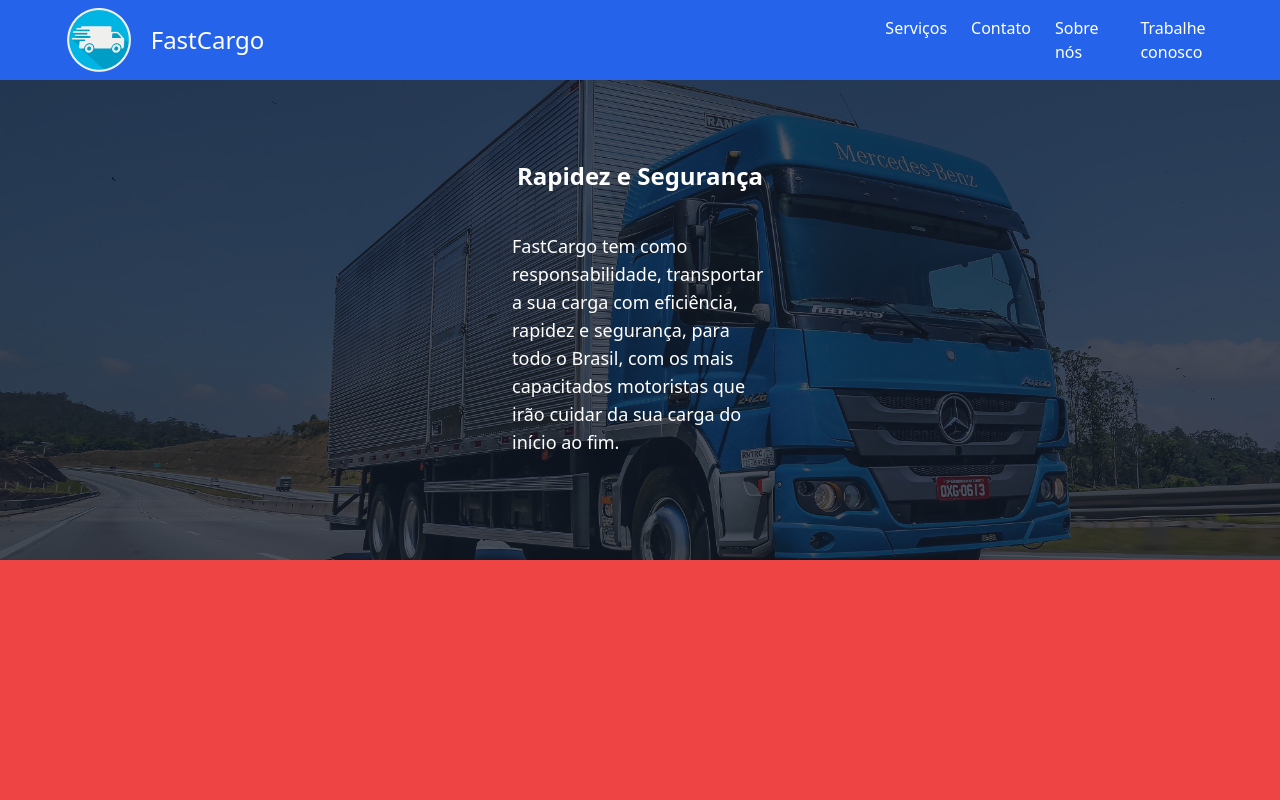
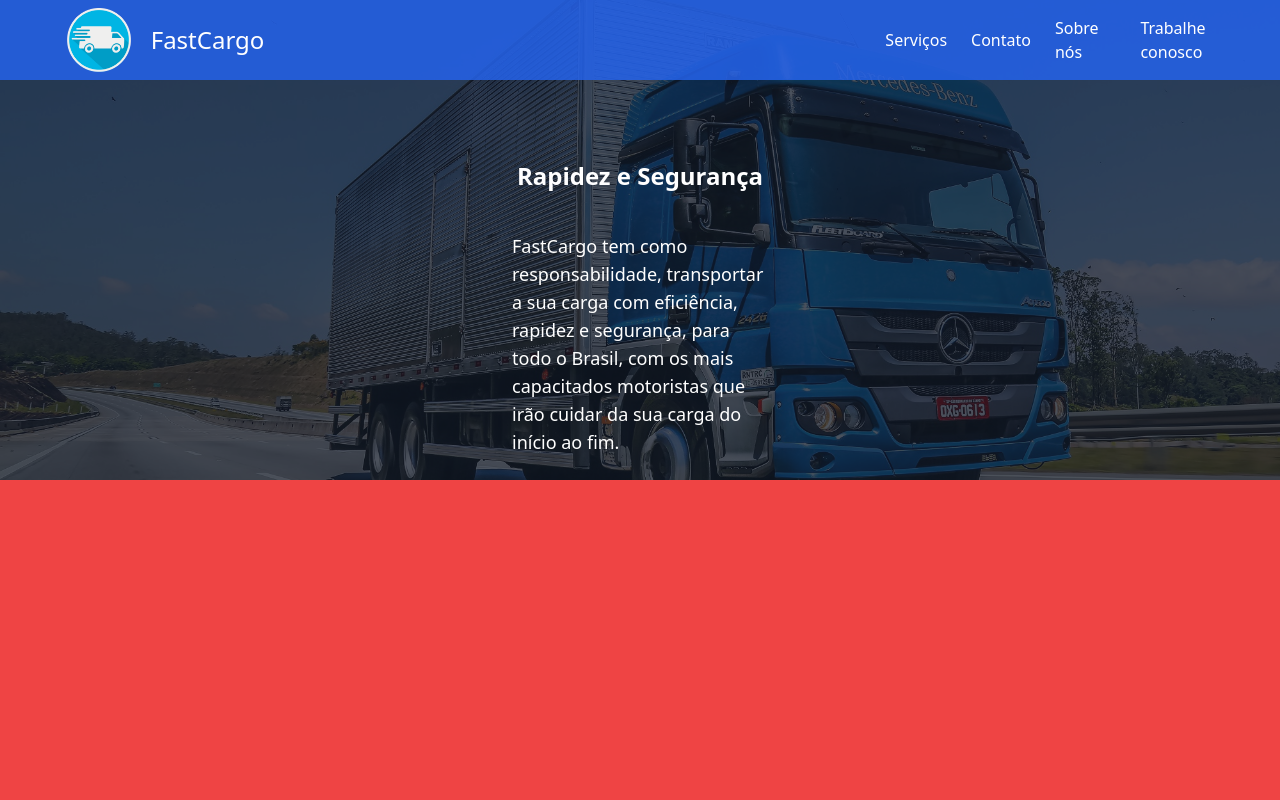
Before and after one commit to PedroGabriel17/portal_web_template, a plain HTML site: page index.html in a window 1280 px wide. Shown: the top 800 px of the page. Drawn offline with nearby package versions, Linux system fonts and the light colour scheme.

Commit message:
adição de opacidade no header e fixagem do mesmo na rolagem da página

```diff
--- a/index.html
+++ b/index.html
@@ -8,12 +8,12 @@
     <link rel="stylesheet" href="style.css">
     <title>Portal Corporativo</title>
 </head>
-<body>
+<body class="">
 
-    <div class="h-screen bg-green-300">
+    <div class="relative h-screen bg-green-300">
 
         <!-- cabeçalho -->
-        <div id="header" class="flex justify-between h-20 bg-blue-600">
+        <div id="header" class="fixed top-0 left-0 z-30 w-full flex justify-between h-20">
             <!-- logo -->
             <div class="flex justify-center h-full w-1/4">
                 <div class="flex pl-10 items-center w-5/6">
@@ -28,14 +28,16 @@
             <div class="flex items-center justify-center w-2/6 h-full">
                 <div class="px-5 w-full">
                     <ul class="flex justify-between w-full">
-                        <li class="menu_item px-3 py-1 rounded-2xl"> <a href="servicos.html">Serviços</a></li>
-                        <li class="menu_item px-3 py-1 rounded-2xl"> <a href="contato.html">Contato</a></li>
-                        <li class="menu_item px-3 py-1 rounded-2xl"> <a href="sobre_nos.html">Sobre nós</a></li>
-                        <li class="menu_item px-3 py-1 rounded-2xl"><a href="trab_conosco.html">Trabalhe conosco</a></li>
+                        <li class="flex justify-center items-center menu_item px-3 py-1 rounded-2xl"> <a href="servicos.html">Serviços</a></li>
+                        <li class="flex justify-center items-center menu_item px-3 py-1 rounded-2xl"> <a href="contato.html">Contato</a></li>
+                        <li class="flex justify-center items-center menu_item px-3 py-1 rounded-2xl"> <a href="sobre_nos.html">Sobre nós</a></li>
+                        <li class="flex justify-center items-center menu_item px-3 py-1 rounded-2xl"><a href="trab_conosco.html">Trabalhe conosco</a></li>
                     </ul>
                 </div>
             </div>
         </div>
+        <!-- background azul do header -->
+        <div id="bg-header" class="fixed top-0 left-0 w-full h-20 bg-blue-600 z-20"></div>
 
 
 
@@ -45,7 +47,7 @@
 
             </div>
 
-            <div class="w-full h-full z-10">
+            <div class="w-full h-full z-10 mt-20">
 
                 <div class="flex justify-center w-full mt-20">
                     <h1 class="text-2xl text-white font-bold">Rapidez e Segurança</h1>
--- a/style.css
+++ b/style.css
@@ -3,17 +3,6 @@
     cursor: pointer;
     transition: color 0.3s, background 0.4s, box-shadow 0.4s;
 }
-
-
-
-
-li.menu_item:hover{
-    box-shadow: 1px 1px 5px #555350;
-    background: white;
-    color: black;
-
-}
-
 
 div#part2{
     background-image: url("./imgs/frota_azul.jpg");
@@ -22,3 +11,14 @@
     background-size: cover;
     backface-visibility: visible;
 }
+
+div#bg-header{
+    opacity: 0.85;
+}
+
+li.menu_item:hover{
+    box-shadow: 2px 2px 10px #555350;
+    background: white;
+    color: black;
+
+}
```
